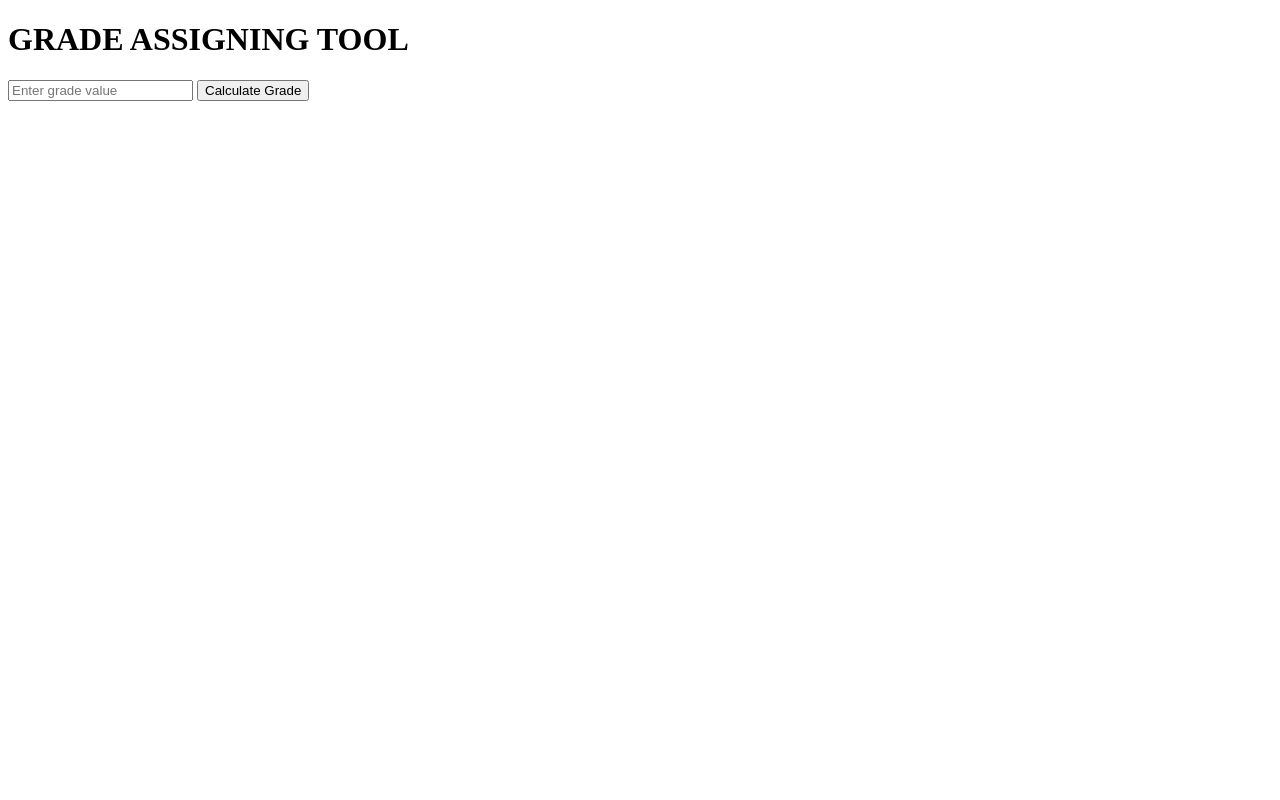
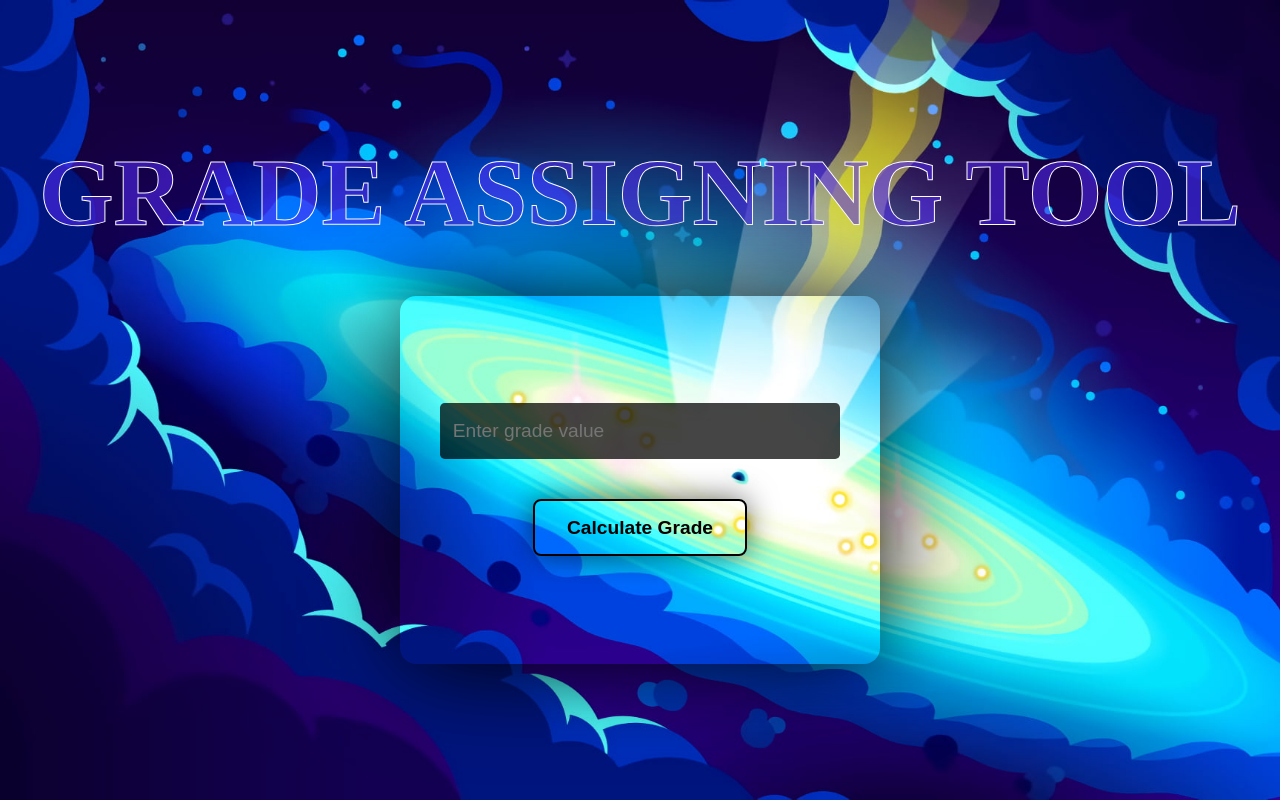
Before and after one commit to RickMohamedFiri/WeekOne-CodeChallenge, a plain HTML site: page Student Grade/index.html in a window 1280 px wide. Drawn offline with Linux system fonts and the light colour scheme.

Commit message:
new commit

```diff
--- a/Student Grade/index.html
+++ b/Student Grade/index.html
@@ -6,9 +6,13 @@
         <title>Student Grade</title>
         <meta name="description" content="">
         <meta name="viewport" content="width=device-width, initial-scale=1">
-        <link rel="stylesheet" href="style.css">
+
+            <!-- link to css -->
+        <link rel="stylesheet" href="styles.css">
     </head>
     <body>
+
+        <!-- main container -->
         <div class="background">
             <h1>GRADE ASSIGNING TOOL</h1>
         <div class="wrapper">
@@ -22,6 +26,7 @@
       </div>
       </div>
 
+      <!-- link to javascript -->
         <script src="script.js" async defer></script>
     </body>
 </html>
--- a/Student Grade/styles.css
+++ b/Student Grade/styles.css
@@ -16,7 +16,7 @@ body{
 
 }
 .background{
-  background:url(../backgrounds/peakpx\ \(4\).jpg);
+  background:url(../backgrounds/bg1.jpg);
   background-position: center;
   background-size: cover;
   background-repeat: no-repeat;
```
